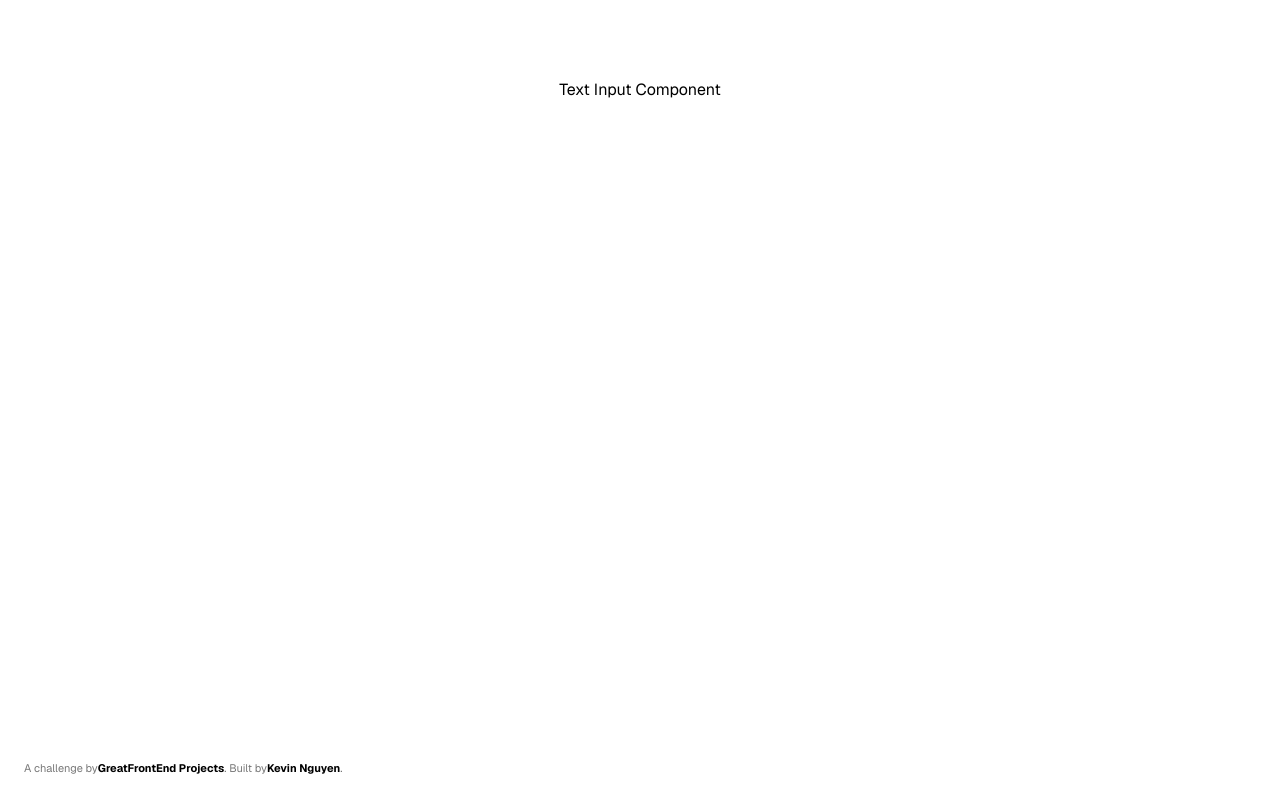
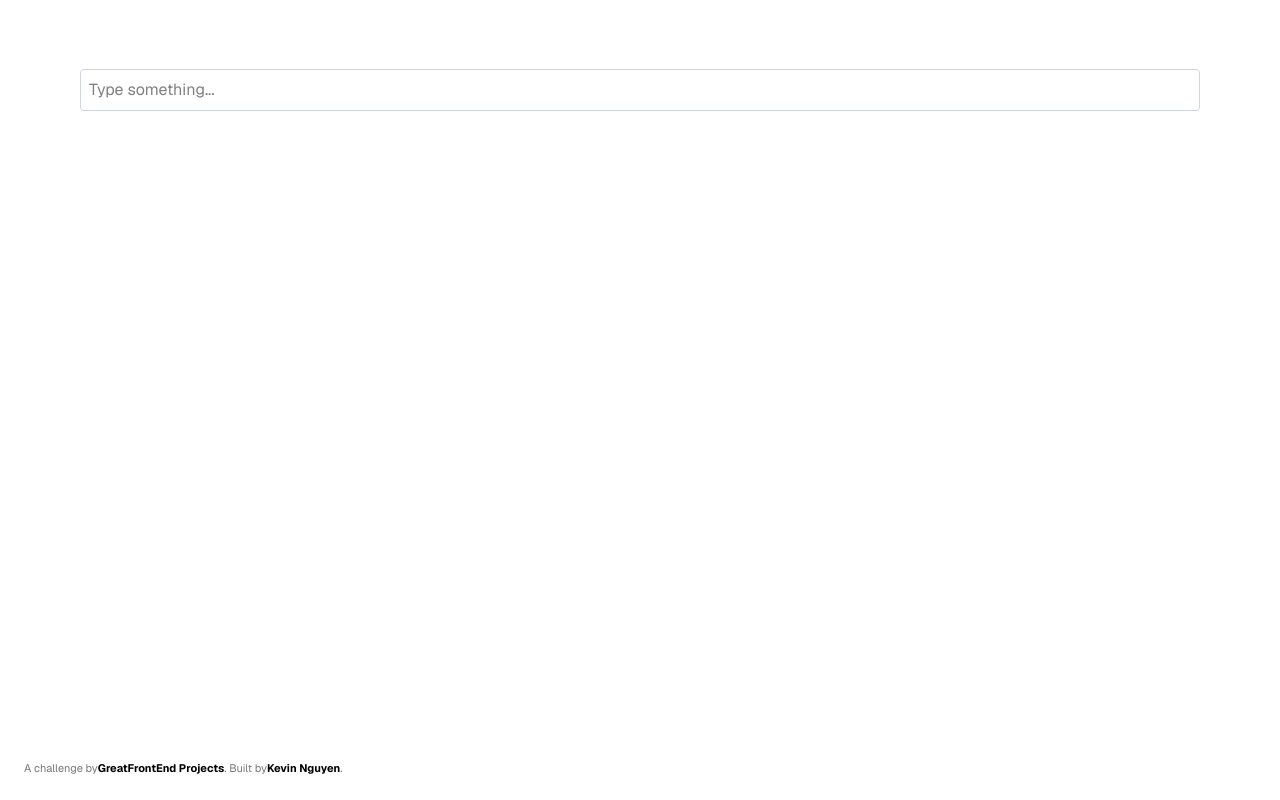
Before and after one commit to Kevnien/text-input-component, a Next.js app: page / in a window 1280 px wide. Built offline with nearby package versions, Linux system fonts and the light colour scheme.

Commit message:
created basic input component

```diff
--- a/app/page.tsx
+++ b/app/page.tsx
@@ -1,7 +1,18 @@
+"use client";
+
+import { useState } from "react";
+import TextInput from "./text-input";
+
 export default function Home() {
+  const [value, setValue] = useState("");
+  function handleChange(newValue: string) {
+    setValue(newValue);
+    console.log("Input value changed:", newValue);
+  }
+
   return (
     <div className="grid grid-rows-[20px_1fr_20px] items-center justify-items-center min-h-screen p-8 pb-20 gap-16 sm:p-20 font-[family-name:var(--font-geist-sans)]">
-      <h1>Text Input Component</h1>
+      <TextInput value={value} onChange={handleChange} />
       <footer>
         <div className="credits">
           A challenge by
--- /dev/null
+++ b/app/text-input.tsx
@@ -0,0 +1,22 @@
+export default function TextInput({
+  value,
+  onChange,
+  placeholder = "Type something...",
+  disabled = false,
+}: Readonly<{
+  value: string;
+  onChange: (value: string) => void;
+  placeholder?: string;
+  disabled?: boolean;
+}>) {
+  return (
+    <input
+      type="text"
+      value={value}
+      onChange={(e) => onChange(e.target.value)}
+      placeholder={placeholder}
+      disabled={disabled}
+      className="w-full p-2 border border-gray-300 rounded focus:outline-none focus:ring-2 focus:ring-blue-500"
+    />
+  );
+}
--- a/package.json
+++ b/package.json
@@ -7,6 +7,7 @@
     "build": "next build",
     "start": "next start",
     "lint": "next lint",
+    "postbuild": "touch out/.nojekyll",
     "deploy": "npm run build && gh-pages -d out"
   },
   "dependencies": {
```
